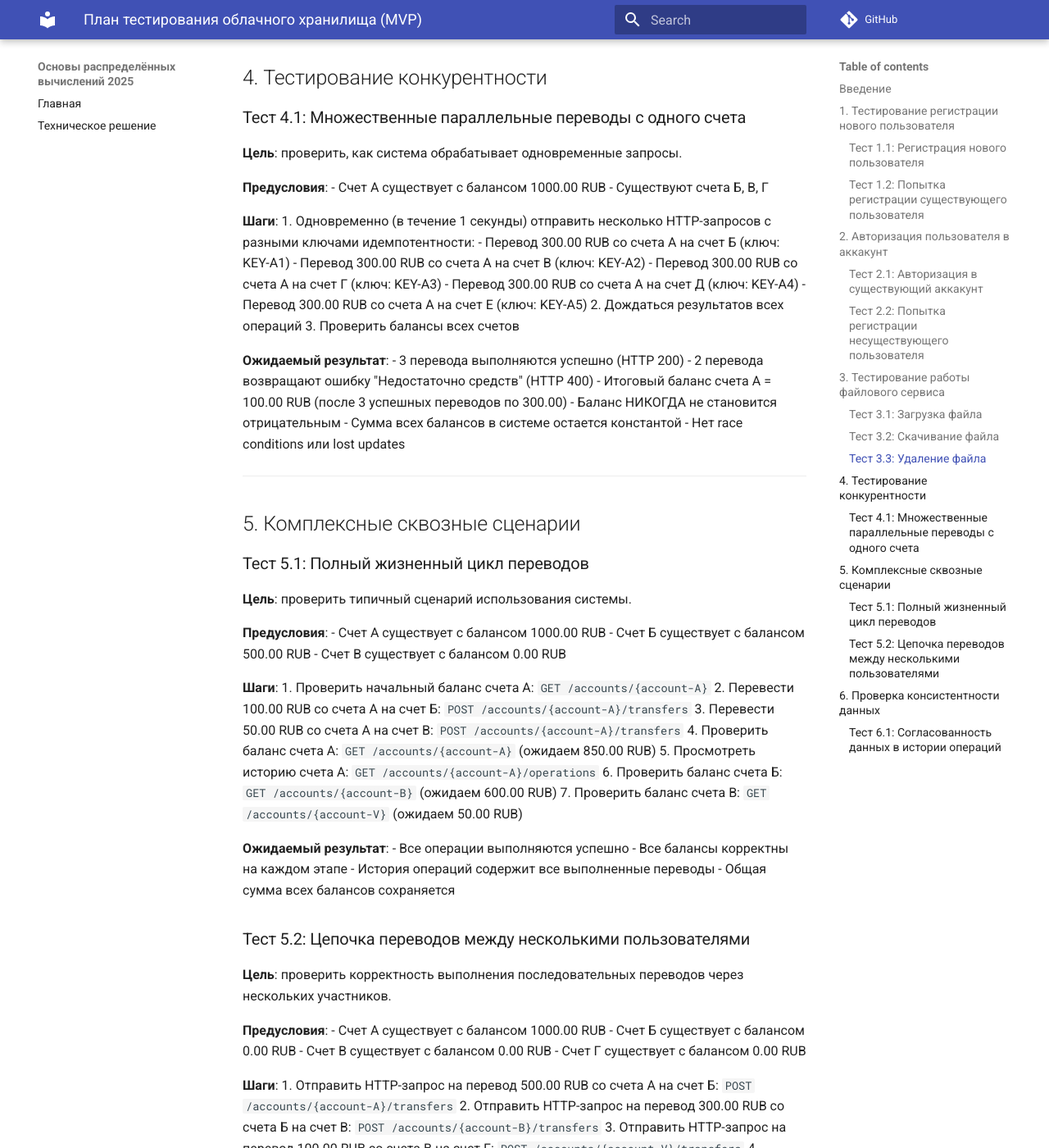
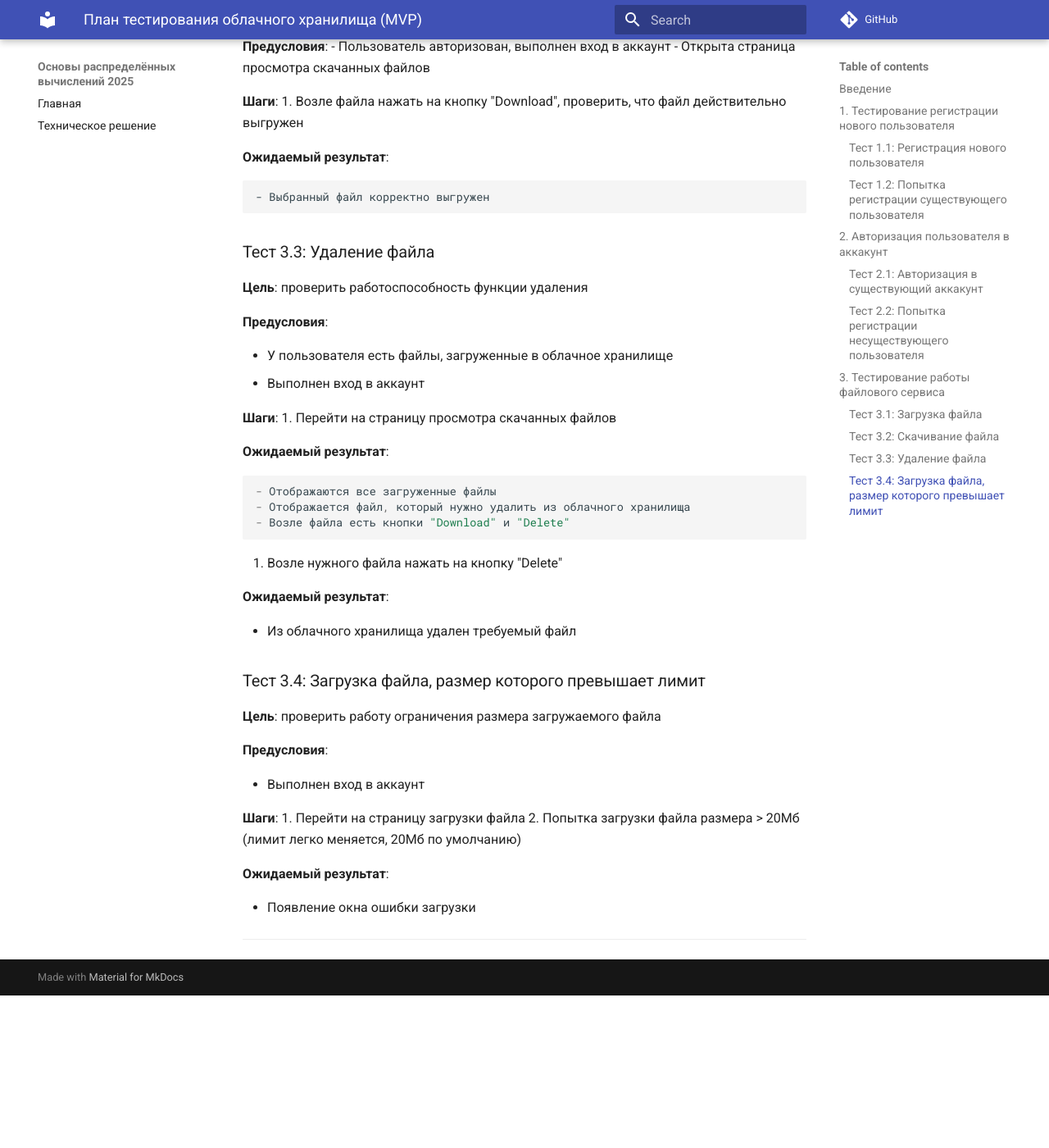
Before and after one commit to spbu-ds-practicum-2025/vanya-and-co, an MkDocs documentation site: the page built from docs/testplan.md, in a window 1280 px wide and 1400 px high, scrolled down 3613 px. Shown: the whole window at 82% size. Built offline with MkDocs 1.6.1 and Material for MkDocs 9.7.7, drawn with Linux system fonts in a browser that asks for light colours; comment, search, counter and statistics services are not loaded; after the commit the page ends 4827 px from its top, so only the background shows below that; some of the changed text lies outside the part shown.

Commit message:
Update testplan.md

```diff
--- a/docs/testplan.md
+++ b/docs/testplan.md
@@ -25,15 +25,17 @@
 **Шаги**:
 1. Перейти по адресу `http://localhost:8080`; в открывшемся окне выбрать "Регистрация"
 
-**Ожидаемый результат**:
-- Открытие страницы авторизации пользователя; открытие окна регистрации нового пользователя
+  **Ожидаемый результат**:
+
+    - Открытие страницы авторизации пользователя; открытие окна регистрации нового пользователя
 
 2. Ввод данных нового пользователя
 
-**Ожидаемый результат**:
-- Положительный ответ программы
-- Внесение данных пользователя в базу данных
-- Авторизация пользователя
+  **Ожидаемый результат**:
+
+    - Положительный ответ программы
+    - Внесение данных пользователя в базу данных
+    - Авторизация пользователя
 
 ### Тест 1.2: Попытка регистрации существующего пользователя
 
@@ -45,15 +47,17 @@
 **Шаги**:
 1. Перейти по адресу `http://localhost:8080`; в открывшемся окне выбрать "Регистрация"
 
-**Ожидаемый результат**:
-- Открытие страницы авторизации пользователя; открытие окна регистрации нового пользователя
+  **Ожидаемый результат**:
+
+    - Открытие страницы авторизации пользователя; открытие окна регистрации нового пользователя
 
 2. Ввод данных существующего пользователя
 
-**Ожидаемый результат**:
-- Отмена регистрации
-- Вывод окна ошибки с сообщением "Пользователь с таким логином существует."
-- Предложение входа в существующий аккаунт
+  **Ожидаемый результат**:
+
+    - Отмена регистрации
+    - Вывод окна ошибки с сообщением "Пользователь с таким логином существует."
+    - Предложение входа в существующий аккаунт
 
 ## 2. Авторизация пользователя в аккакунт
 
@@ -66,14 +70,16 @@
 **Шаги**:
 1. Перейти по адресу `http://localhost:8080`; в открывшемся окне выбрать "Войти"
 
-**Ожидаемый результат**:
-- Открытие страницы авторизации пользователя; открытие окна входа в акккаунт пользователя
+  **Ожидаемый результат**:
+
+    - Открытие страницы авторизации пользователя; открытие окна входа в акккаунт пользователя
 
 2. Ввод данных существующего пользователя
 
-**Ожидаемый результат**:
-- Авторизация пользователя в системе
-- Предоставление пользователю доступа к аккаунту
+  **Ожидаемый результат**:
+
+    - Авторизация пользователя в системе
+    - Предоставление пользователю доступа к аккаунту
 
 
 ### Тест 2.2: Попытка регистрации несуществующего пользователя
@@ -86,15 +92,17 @@
 **Шаги**:
 1. Перейти по адресу `http://localhost:8080`; в открывшемся окне выбрать "Войти"
 
-**Ожидаемый результат**:
-- Открытие страницы авторизации пользователя; открытие окна входа в акккаунт пользователя
+  **Ожидаемый результат**:
+
+    - Открытие страницы авторизации пользователя; открытие окна входа в акккаунт пользователя
 
 2. Ввод данных существующего пользователя
 
-**Ожидаемый результат**:
-- Отмена авторизации
-- Вывод окна ошибки с сообщением "Пользователь с таким логином не существует."
-- Предложение повторного входа в аккаунт
+  **Ожидаемый результат**:
+
+    - Отмена авторизации
+    - Вывод окна ошибки с сообщением "Пользователь с таким логином не существует."
+    - Предложение повторного входа в аккаунт
 
 ## 3. Тестирование работы файлового сервиса
 
@@ -108,29 +116,34 @@
 **Шаги**:
 1. Нажать на кнопку "Загрузка файла"
 
-**Ожидаемый результат**:
-- Открытие окна с кнопками: "Выбирите файл", "Upload file".
+  **Ожидаемый результат**:
+
+    - Открытие окна с кнопками: "Выбирите файл", "Upload file".
 
 2. Нажать на кнопку "Выбирите файл"
 
-**Ожидаемый результат**:
-- Открытие окна для выбора файла пользователем
+  **Ожидаемый результат**:
+
+    - Открытие окна для выбора файла пользователем
 
 3. Выбор пользователем загружаемого файла
 
-**Ожидаемый результат**:
-- Файл корректно выбран
-- На странице прописано имя выбранного файла
+  **Ожидаемый результат**:
+
+    - Файл корректно выбран
+    - На странице прописано имя выбранного файла
 
 4. Нажать на кнопку "Upload file"
 
-**Ожидаемый результат**:
-- Появление окна с подтверждением загрузки файла
+  **Ожидаемый результат**:
+
+    - Появление окна с подтверждением загрузки файла
 
 5. Вернуться на страницу назад, нажать на кнопку "Show"
 
-**Ожидаемый результат**:
-- Открытие окна со списком загруженных файлов, радом с каждым файлом кнопки "Download" и "Detete"
+  **Ожидаемый результат**:
+
+    - Открытие окна со списком загруженных файлов, радом с каждым файлом кнопки "Download" и "Detete"
 
 
 ### Тест 3.2: Скачивание файла
@@ -144,131 +157,49 @@
 **Шаги**:
 1. Возле файла нажать на кнопку "Download", проверить, что файл действительно выгружен
 
-**Ожидаемый результат**:
-- Выбранный файл корректно выгружен
+  **Ожидаемый результат**:
+
+    - Выбранный файл корректно выгружен
 
 ### Тест 3.3: Удаление файла
 
 **Цель**: проверить работоспособность функции удаления
 
 **Предусловия**:
+
 - У пользователя есть файлы, загруженные в облачное хранилище
 - Выполнен вход в аккаунт
 
 **Шаги**:
 1. Перейти на страницу просмотра скачанных файлов
 
-**Ожидаемый результат**:
-- Отображаются все загруженные файлы
-- Отображается файл, который нужно удалить из облачного хранилища
-- Возле файла есть кнопки "Download" и "Delete"
+  **Ожидаемый результат**:
+
+    - Отображаются все загруженные файлы
+    - Отображается файл, который нужно удалить из облачного хранилища
+    - Возле файла есть кнопки "Download" и "Delete"
 
 2. Возле нужного файла нажать на кнопку "Delete"
+
    **Ожидаемый результат**:
+
    - Из облачного хранилища удален требуемый файл
 
----
 
-## 4. Тестирование конкурентности
+### Тест 3.4: Загрузка файла, размер которого превышает лимит
 
-### Тест 4.1: Множественные параллельные переводы с одного счета
-
-**Цель**: проверить, как система обрабатывает одновременные запросы.
+**Цель**: проверить работу ограничения размера загружаемого файла
 
 **Предусловия**:
-- Счет А существует с балансом 1000.00 RUB
-- Существуют счета Б, В, Г
+
+- Выполнен вход в аккаунт
 
 **Шаги**:
-1. Одновременно (в течение 1 секунды) отправить несколько HTTP-запросов с разными ключами идемпотентности:
-   - Перевод 300.00 RUB со счета А на счет Б (ключ: KEY-A1)
-   - Перевод 300.00 RUB со счета А на счет В (ключ: KEY-A2)
-   - Перевод 300.00 RUB со счета А на счет Г (ключ: KEY-A3)
-   - Перевод 300.00 RUB со счета А на счет Д (ключ: KEY-A4)
-   - Перевод 300.00 RUB со счета А на счет Е (ключ: KEY-A5)
-2. Дождаться результатов всех операций
-3. Проверить балансы всех счетов
+1. Перейти на страницу загрузки файла
+2. Попытка загрузки файла размера > 20Мб (лимит легко меняется, 20Мб по умолчанию)
 
-**Ожидаемый результат**:
-- 3 перевода выполняются успешно (HTTP 200)
-- 2 перевода возвращают ошибку "Недостаточно средств" (HTTP 400)
-- Итоговый баланс счета А = 100.00 RUB (после 3 успешных переводов по 300.00)
-- Баланс НИКОГДА не становится отрицательным
-- Сумма всех балансов в системе остается константой
-- Нет race conditions или lost updates
+   **Ожидаемый результат**:
+
+   - Появление окна ошибки загрузки
 
 ---
-
-## 5. Комплексные сквозные сценарии
-
-### Тест 5.1: Полный жизненный цикл переводов
-
-**Цель**: проверить типичный сценарий использования системы.
-
-**Предусловия**:
-- Счет А существует с балансом 1000.00 RUB
-- Счет Б существует с балансом 500.00 RUB
-- Счет В существует с балансом 0.00 RUB
-
-**Шаги**:
-1. Проверить начальный баланс счета А: `GET /accounts/{account-A}`
-2. Перевести 100.00 RUB со счета А на счет Б: `POST /accounts/{account-A}/transfers`
-3. Перевести 50.00 RUB со счета А на счет В: `POST /accounts/{account-A}/transfers`
-4. Проверить баланс счета А: `GET /accounts/{account-A}` (ожидаем 850.00 RUB)
-5. Просмотреть историю счета А: `GET /accounts/{account-A}/operations`
-6. Проверить баланс счета Б: `GET /accounts/{account-B}` (ожидаем 600.00 RUB)
-7. Проверить баланс счета В: `GET /accounts/{account-V}` (ожидаем 50.00 RUB)
-
-**Ожидаемый результат**:
-- Все операции выполняются успешно
-- Все балансы корректны на каждом этапе
-- История операций содержит все выполненные переводы
-- Общая сумма всех балансов сохраняется
-
-### Тест 5.2: Цепочка переводов между несколькими пользователями
-
-**Цель**: проверить корректность выполнения последовательных переводов через нескольких участников.
-
-**Предусловия**:
-- Счет А существует с балансом 1000.00 RUB
-- Счет Б существует с балансом 0.00 RUB
-- Счет В существует с балансом 0.00 RUB
-- Счет Г существует с балансом 0.00 RUB
-
-**Шаги**:
-1. Отправить HTTP-запрос на перевод 500.00 RUB со счета А на счет Б: `POST /accounts/{account-A}/transfers`
-2. Отправить HTTP-запрос на перевод 300.00 RUB со счета Б на счет В: `POST /accounts/{account-B}/transfers`
-3. Отправить HTTP-запрос на перевод 100.00 RUB со счета В на счет Г: `POST /accounts/{account-V}/transfers`
-4. Проверить балансы всех четырех счетов через GET-запросы
-
-**Ожидаемый результат**:
-- Все переводы выполнены успешно
-- Баланс счета А: 500.00 RUB
-- Баланс счета Б: 200.00 RUB (500 - 300)
-- Баланс счета В: 200.00 RUB (300 - 100)
-- Баланс счета Г: 100.00 RUB
-- Общая сумма балансов: 1000.00 RUB (неизменна)
-- Все операции отображаются в соответствующих историях
-
----
-
-## 6. Проверка консистентности данных
-
-### Тест 6.1: Согласованность данных в истории операций
-
-**Цель**: проверить, что история операций согласуется с текущим состоянием балансов.
-
-**Предусловия**:
-- Счет А существует с известным начальным балансом
-
-**Шаги**:
-1. Запомнить начальный баланс счета А через `GET /accounts/{account-A}`
-2. Выполнить несколько переводов (минимум 3 операции)
-3. Запросить полную историю операций: `GET /accounts/{account-A}/operations`
-4. Вручную пересчитать баланс на основе истории операций
-5. Запросить текущий баланс через `GET /accounts/{account-A}` и сравнить
-
-**Ожидаемый результат**:
-- Расчетный баланс (начальный баланс + все операции) совпадает с фактическим
-- Все операции учтены в истории
-- Нет расхождений
```
